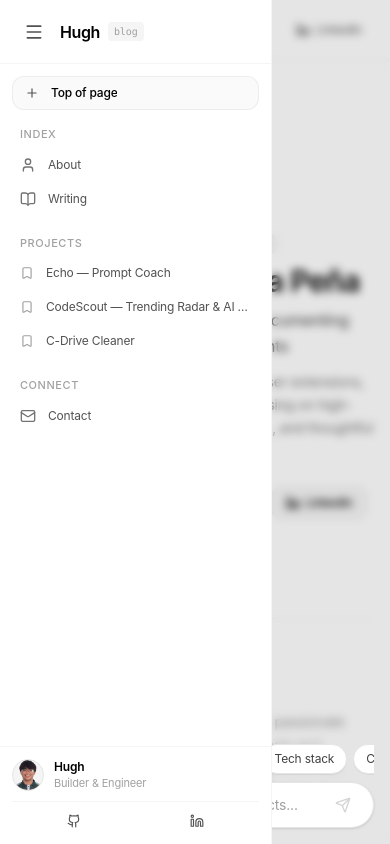
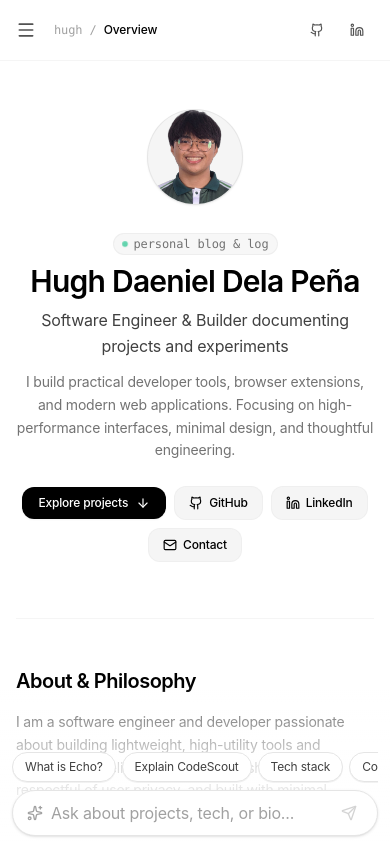
Before and after one commit to MrYharon/portfolio, a React (Vite) app: page / in a window 390 px wide. Shown: the top 844 px of the page. Built offline with nearby package versions, Linux system fonts and the light colour scheme.

Commit message:
feat(responsive): comprehensive mobile UX upgrade across Notion reader, navigation, safe areas, and chat capsule

```diff
--- a/src/App.tsx
+++ b/src/App.tsx
@@ -13,7 +13,12 @@ import type { BlogPost } from './types/portfolio';
 
 export function App() {
   const [activeSection, setActiveSection] = useState('hero');
-  const [sidebarOpen, setSidebarOpen] = useState(true);
+  const [sidebarOpen, setSidebarOpen] = useState(() => {
+    if (typeof window !== 'undefined') {
+      return window.innerWidth >= 1024;
+    }
+    return true;
+  });
   const [chatInitialPrompt, setChatInitialPrompt] = useState('');
   const [selectedPost, setSelectedPost] = useState<BlogPost | null>(null);
 
--- a/src/components/BlogSection.tsx
+++ b/src/components/BlogSection.tsx
@@ -29,7 +29,7 @@ export const BlogSection: React.FC<BlogSectionProps> = ({ posts, onSelectPost })
           <article
             key={post.id}
             onClick={() => onSelectPost(post)}
-            className="group py-5 cursor-pointer flex flex-col sm:flex-row sm:items-baseline justify-between gap-3 rounded-2xl px-4 -mx-4 transition-colors duration-200 hover:bg-neutral-50/80"
+            className="group py-4 sm:py-5 cursor-pointer flex flex-col sm:flex-row sm:items-baseline justify-between gap-3 rounded-2xl px-3 sm:px-4 -mx-3 sm:-mx-4 transition-colors duration-200 hover:bg-neutral-50/80"
           >
             <div className="flex items-start justify-between gap-4 w-full">
               <div className="min-w-0 flex-1">
--- a/src/components/ChatInput.tsx
+++ b/src/components/ChatInput.tsx
@@ -85,11 +85,11 @@ export const ChatInput: React.FC<ChatInputProps> = ({ portfolioData, onNavigate,
   };
 
   return (
-    <div className="sticky bottom-4 z-40 px-4 sm:px-8 max-w-3xl mx-auto w-full">
+    <div className="sticky bottom-2 sm:bottom-4 z-40 px-3 sm:px-8 max-w-3xl mx-auto w-full pb-[env(safe-area-inset-bottom,0px)]">
       {/* Response Popover with spring entrance */}
       {isOpen && (
-        <div className="animate-dialog-spring mb-3 p-4 sm:p-5 rounded-2xl bg-white border border-neutral-200 shadow-xl backdrop-blur-md">
-          <div className="flex items-center justify-between pb-2.5 border-b border-neutral-100 mb-3">
+        <div className="animate-dialog-spring mb-2.5 p-3.5 sm:p-5 rounded-2xl bg-white border border-neutral-200 shadow-xl backdrop-blur-md">
+          <div className="flex items-center justify-between pb-2 border-b border-neutral-100 mb-2.5">
             <div className="flex items-center gap-2">
               <span className="w-1.5 h-1.5 rounded-full bg-emerald-500 animate-gentle-pulse" />
               <span className="text-xs font-semibold text-black tracking-tight">
@@ -104,7 +104,7 @@ export const ChatInput: React.FC<ChatInputProps> = ({ portfolioData, onNavigate,
             </button>
           </div>
 
-          <div className="max-h-56 overflow-y-auto space-y-2.5 text-xs pr-1">
+          <div className="max-h-48 sm:max-h-56 overflow-y-auto space-y-2.5 text-xs pr-1">
             {messages.map((m, idx) => (
               <div
                 key={idx}
@@ -161,7 +161,7 @@ export const ChatInput: React.FC<ChatInputProps> = ({ portfolioData, onNavigate,
       </div>
 
       {/* Minimalist Input Capsule with tactile focus elevation */}
-      <div className="relative flex items-center bg-white border border-neutral-200 focus-within:border-neutral-900 focus-within:shadow-md focus-within:scale-[1.006] rounded-full px-4 py-2 transition-all duration-200 shadow-sm">
+      <div className="relative flex items-center bg-white border border-neutral-200 focus-within:border-neutral-900 focus-within:shadow-md focus-within:scale-[1.006] rounded-full px-3.5 sm:px-4 py-2 transition-all duration-200 shadow-sm">
         <Sparkles className="w-4 h-4 text-neutral-400 shrink-0 mr-2 transition-colors group-focus-within:text-neutral-800" />
 
         <input
@@ -173,8 +173,8 @@ export const ChatInput: React.FC<ChatInputProps> = ({ portfolioData, onNavigate,
               handleSendPrompt();
             }
           }}
-          placeholder="Ask anything about Hugh's projects..."
-          className="w-full bg-transparent text-sm text-neutral-900 placeholder-neutral-400 focus:outline-none"
+          placeholder="Ask about projects, tech, or bio..."
+          className="w-full bg-transparent text-base sm:text-sm text-neutral-900 placeholder-neutral-400 focus:outline-none"
         />
 
         <button
--- a/src/components/ContactSection.tsx
+++ b/src/components/ContactSection.tsx
@@ -74,7 +74,7 @@ export const ContactSection: React.FC<ContactSectionProps> = ({ personal }) => {
         </a>
       </div>
 
-      <div className="mt-8 pt-4 border-t border-neutral-100 flex items-center justify-between text-xs text-neutral-400">
+      <div className="mt-8 pt-4 border-t border-neutral-100 flex flex-col sm:flex-row items-start sm:items-center justify-between gap-2 text-xs text-neutral-400">
         <span>{personal.email}</span>
         <span>© {new Date().getFullYear()} {personal.name}</span>
       </div>
--- a/src/components/Header.tsx
+++ b/src/components/Header.tsx
@@ -45,25 +45,27 @@ export const Header: React.FC<HeaderProps> = ({
       </div>
 
       {/* Right: Clean minimal links */}
-      <div className="flex items-center gap-2">
+      <div className="flex items-center gap-1.5 sm:gap-2">
         <a
           href="https://github.com/MrYharon"
           target="_blank"
           rel="noreferrer"
-          className="flex items-center gap-1.5 px-3 py-1.5 text-xs text-neutral-600 hover:text-black hover:bg-neutral-100 rounded-full transition-colors"
+          className="flex items-center gap-1.5 px-2.5 sm:px-3 py-1.5 text-xs text-neutral-600 hover:text-black hover:bg-neutral-100 rounded-full transition-colors"
+          title="GitHub"
         >
           <GithubIcon className="w-3.5 h-3.5" />
-          <span>GitHub</span>
+          <span className="hidden sm:inline">GitHub</span>
         </a>
 
         <a
           href={linkedinUrl}
           target="_blank"
           rel="noreferrer"
-          className="flex items-center gap-1.5 px-3 py-1.5 text-xs text-neutral-600 hover:text-black hover:bg-neutral-100 rounded-full transition-colors"
+          className="flex items-center gap-1.5 px-2.5 sm:px-3 py-1.5 text-xs text-neutral-600 hover:text-black hover:bg-neutral-100 rounded-full transition-colors"
+          title="LinkedIn"
         >
           <LinkedinIcon className="w-3.5 h-3.5" />
-          <span>LinkedIn</span>
+          <span className="hidden sm:inline">LinkedIn</span>
         </a>
       </div>
     </header>
--- a/src/components/Sidebar.tsx
+++ b/src/components/Sidebar.tsx
@@ -27,18 +27,25 @@ export const Sidebar: React.FC<SidebarProps> = ({
   onToggle,
   linkedinUrl = 'https://linkedin.com',
 }) => {
+  const handleNav = (sectionId: string) => {
+    onNavigate(sectionId);
+    if (typeof window !== 'undefined' && window.innerWidth < 1024 && isOpen) {
+      onToggle();
+    }
+  };
+
   return (
     <>
       {/* Mobile backdrop */}
       {isOpen && (
         <div
-          className="fixed inset-0 bg-black/10 backdrop-blur-xs z-40 lg:hidden"
+          className="fixed inset-0 bg-black/20 backdrop-blur-xs z-40 lg:hidden"
           onClick={onToggle}
         />
       )}
 
       <aside
-        className={`fixed top-0 left-0 bottom-0 z-50 flex flex-col bg-white border-r border-neutral-100 transition-all duration-200 ease-in-out ${
+        className={`fixed top-0 left-0 bottom-0 z-50 flex flex-col bg-white border-r border-neutral-100 transition-all duration-200 ease-in-out pb-[env(safe-area-inset-bottom,0px)] ${
           isOpen ? 'w-68 translate-x-0' : '-translate-x-full lg:translate-x-0 lg:w-18'
         }`}
       >
@@ -76,7 +83,7 @@ export const Sidebar: React.FC<SidebarProps> = ({
         {/* Top Quick Action */}
         <div className="px-3 pt-3 pb-2">
           <button
-            onClick={() => onNavigate('hero')}
+            onClick={() => handleNav('hero')}
             className={`flex items-center gap-3 w-full py-2 px-3 rounded-xl bg-neutral-50 hover:bg-neutral-100 border border-neutral-200/60 text-black text-xs font-medium transition-colors ${
               !isOpen ? 'justify-center px-0' : ''
             }`}
@@ -98,7 +105,7 @@ export const Sidebar: React.FC<SidebarProps> = ({
             )}
             <div className="space-y-0.5">
               <button
-                onClick={() => onNavigate('about')}
+                onClick={() => handleNav('about')}
                 className={`w-full flex items-center gap-3 px-3 py-2 rounded-xl text-xs text-left transition-all duration-150 press-scale ${
                   activeSection === 'about'
                     ? 'bg-neutral-100 text-black font-semibold shadow-2xs'
@@ -111,7 +118,7 @@ export const Sidebar: React.FC<SidebarProps> = ({
               </button>
 
               <button
-                onClick={() => onNavigate('writing')}
+                onClick={() => handleNav('writing')}
                 className={`w-full flex items-center gap-3 px-3 py-2 rounded-xl text-xs text-left transition-all duration-150 press-scale ${
                   activeSection === 'writing'
                     ? 'bg-neutral-100 text-black font-semibold shadow-2xs'
@@ -138,7 +145,7 @@ export const Sidebar: React.FC<SidebarProps> = ({
                 return (
                   <button
                     key={proj.id}
-                    onClick={() => onNavigate(proj.id)}
+                    onClick={() => handleNav(proj.id)}
                     className={`w-full flex items-center gap-3 px-3 py-2 rounded-xl text-xs text-left transition-all duration-150 press-scale ${
                       isActive
                         ? 'bg-neutral-100 text-black font-semibold shadow-2xs'
@@ -163,7 +170,7 @@ export const Sidebar: React.FC<SidebarProps> = ({
             )}
             <div className="space-y-0.5">
               <button
-                onClick={() => onNavigate('contact')}
+                onClick={() => handleNav('contact')}
                 className={`w-full flex items-center gap-3 px-3 py-2 rounded-xl text-xs text-left transition-all duration-150 press-scale ${
                   activeSection === 'contact'
                     ? 'bg-neutral-100 text-black font-semibold shadow-2xs'
```
Also changed, not shown: src/components/BlogReaderModal.tsx (+8 -8 lines).
